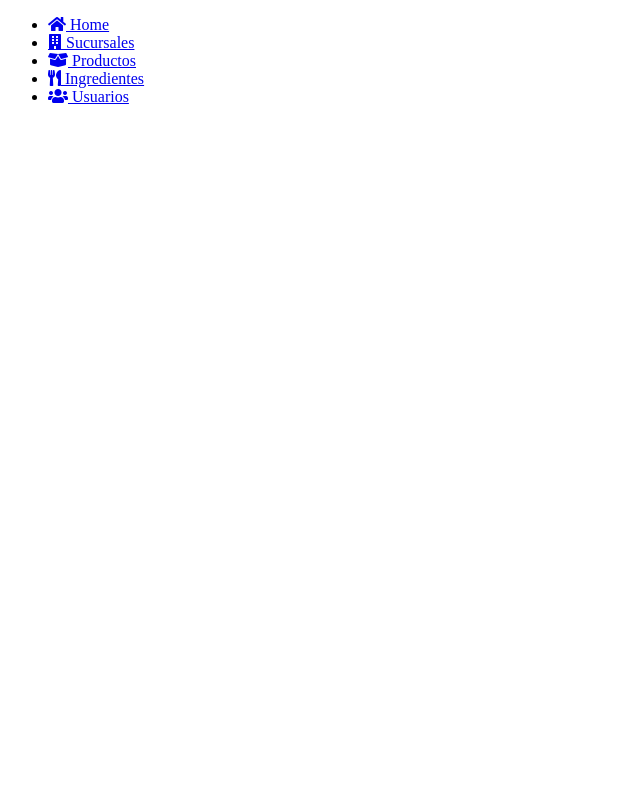
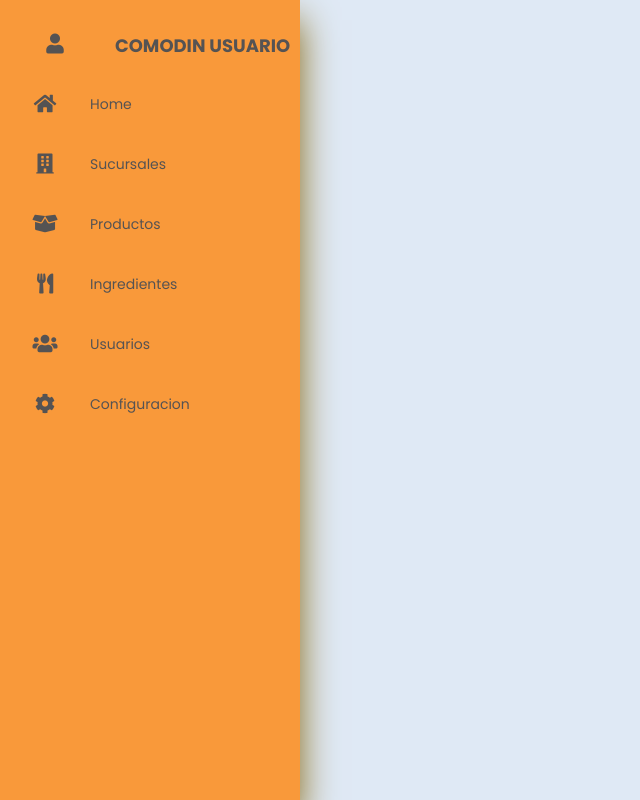
Before and after one commit to JulianAgPerez/Metodologia-de-sistemas, a plain HTML site: page TP1/index.html in a window 1280 px wide. Shown: the whole page, without its empty margins (0-640 px from the left). Drawn offline with Linux system fonts and the light colour scheme.

Commit message:
Nav bar con animacion
Para no quemarme los ojos viendola

```diff
--- a/TP1/index.html
+++ b/TP1/index.html
@@ -5,10 +5,15 @@
     <meta name="viewport" content="width=device-width, initial-scale=1.0">
     <title>TP 1</title>
     <link rel="stylesheet" href="https://cdnjs.cloudflare.com/ajax/libs/font-awesome/5.15.4/css/all.min.css" />
+    <link rel="stylesheet" href="styles.css">
 </head>
 <body>
     <nav>
         <ul>
+            <li><a href="#" class="logo">
+                <i class="fas fa-user"></i>
+                <span class="nav-item">Comodin usuario</span>
+            </a></li>
             <li><a href="#">
                 <i class="fas fa-home"></i>
                 <span class="nav-item">Home</span>
@@ -29,6 +34,10 @@
                 <i class="fas fa-users"></i>
                 <span class="nav-item">Usuarios</span>
             </a></li>
+            <li><a href="#">
+                <i class="fas fa-cog"></i>
+                <span class="nav-item">Configuracion</span>
+            </a></li>
         </ul>
     </nav>
 
--- /dev/null
+++ b/TP1/styles.css
@@ -0,0 +1,70 @@
+@import url("https://fonts.googleapis.com/css2?family=Poppins:wght@400;500;600;700&display=swap");
+*{
+  margin: 0;
+  padding: 0;
+  outline: none;
+  border: none;
+  text-decoration: none;
+  box-sizing: border-box;
+  font-family: "Poppins", sans-serif;
+}
+body{
+  background: #dfe9f5;
+}
+nav{
+  position: absolute;
+  top: 0;
+  bottom: 0;
+  height: 100%;
+  left: 0;
+  background: #F9993A;
+  width: 140px;
+  overflow: hidden;
+  transition: width 0.2 linear;
+  box-shadow: 0 20px 35px rgb(136, 104, 17);
+  transition: width 0.5s ease;
+}
+.logo{
+    text-align: center;
+    display: flex;
+    transition: all 0.5s ease;
+    margin: 10px 0 0 10px;
+}
+.logo img{
+    width: 45px;
+    height: 45px;
+    border-radius: 50%;
+}
+.logo span{
+    font-weight: bold;
+    padding-left: 15px;
+    font-size: 18px;
+    text-transform: uppercase;
+}
+a{
+    position: relative;
+    color: rgb(85, 83 , 83);
+    font-size: 14px;
+    display: table;
+    width: 300px;
+    padding: 10px;
+}
+.fas{
+    position: relative;
+    width: 70px;
+    height: 40px;
+    top: 14px;
+    font-size: 20px;
+    text-align: center;
+}
+.nav-item{
+    position: relative;
+    top: 12px;
+    margin-left: 10px;
+}
+a:hover{
+    background: #eee;
+}
+nav:hover{
+    width: 300px;
+}
```
